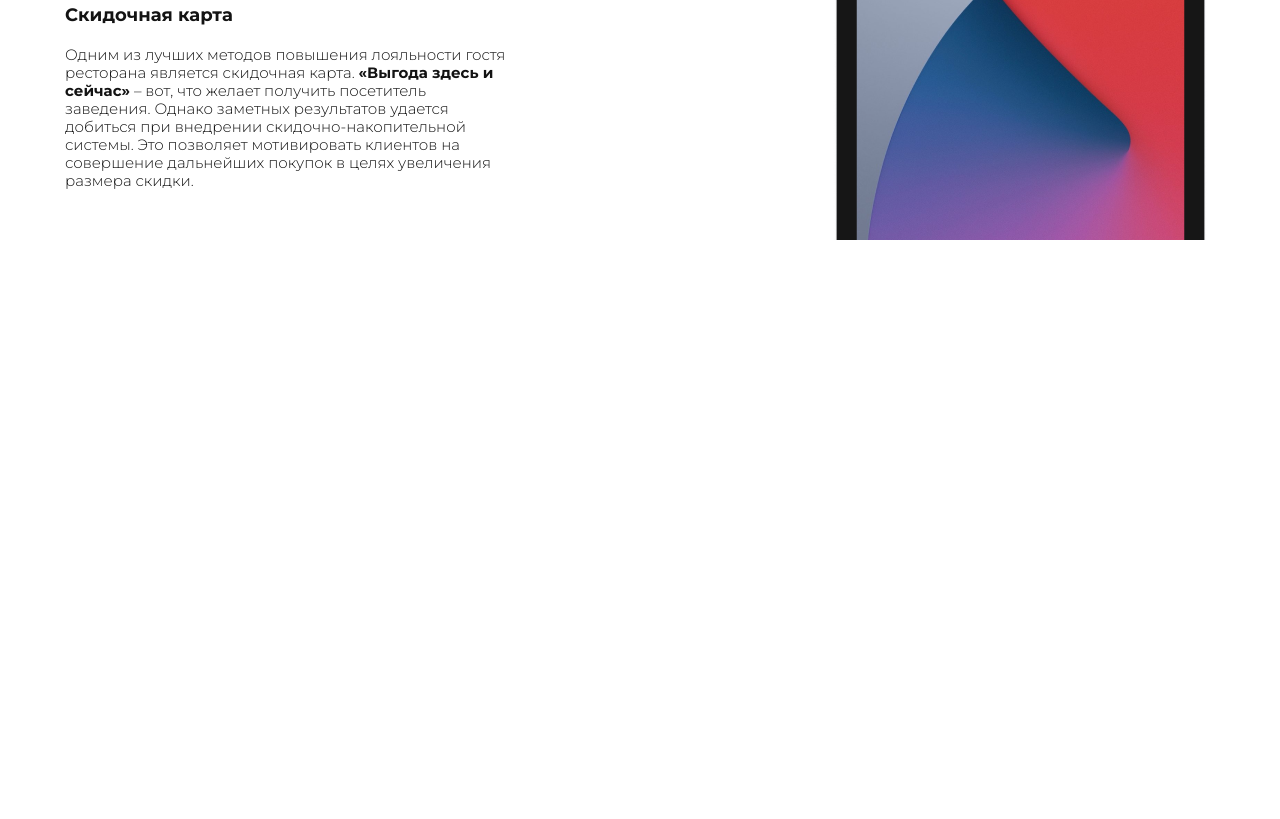
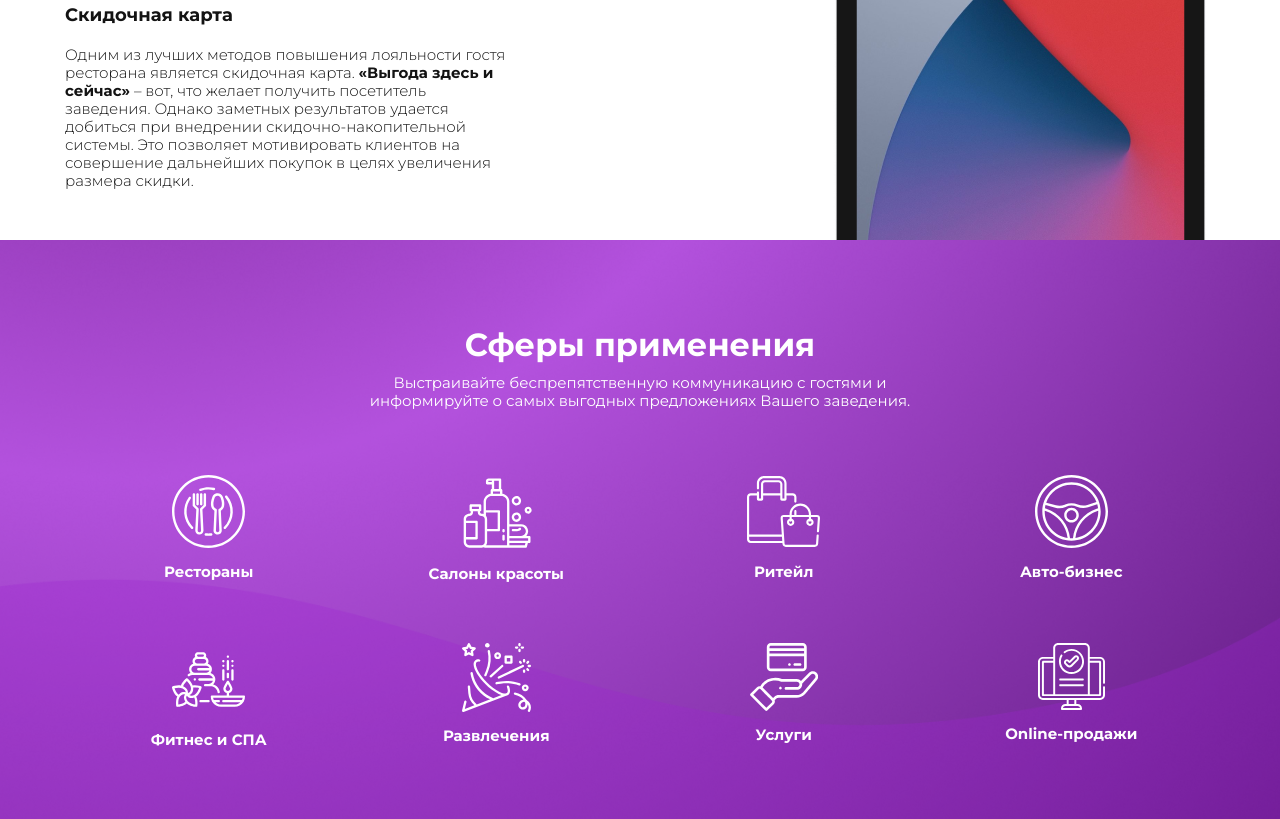
Before and after one commit to kotlyarDG/gaze.github.io, a PHP site: page /wallet.html in a window 1280 px wide. Shown: the part 3858-4677 px from the top of the page. Before the commit the page ends 4098 px from the top, so only its background shows below. Run offline with PHP 8.4, Linux system fonts and the light colour scheme.

Commit message:
scope wallet

```diff
--- /dev/null
+++ b/#source/scss/_scope-wallet.scss
@@ -0,0 +1,86 @@
+.scope-wallet {
+	padding: 85px 0 70px 0;
+	background: url("../../images/system_img/wallet/scope/bg.png") center / cover no-repeat;
+	&__wrapper {
+		max-width: 1250px;
+		margin: 0 auto;
+
+		@media (max-width: $lg) {
+			max-width: 1150px;
+		}
+
+		@media (max-width: $md) {
+			max-width: 930px;
+		}
+
+		@media (max-width: $sm) {
+			max-width: 90%;
+		}
+	}
+
+	&__title {
+		font-weight: 600;
+		font-size: 32px;
+		line-height: 39px;
+		text-align: center;
+		color: #ffffff;
+	}
+
+	&__subtitle {
+		font-size: 15px;
+		line-height: 18px;
+		text-align: center;
+		color: #ffffff;
+		max-width: 550px;
+		margin: 10px auto 0 auto;
+	}
+
+	&__items {
+		margin: 65px 0 0 0;
+	}
+
+	&__row {
+		display: flex;
+		justify-content: space-around;
+		margin: 0 0 60px 0;
+
+		&:last-child {
+			margin: 0 0 0 0;
+		}
+
+		@media (max-width: 650px) {
+			flex-wrap: wrap;
+			margin: 0 0 0 0;
+		}
+	}
+
+	&__item {
+	}
+}
+.item-scope {
+	flex: 0 1 160px;
+	display: flex;
+	flex-direction: column;
+	align-items: center;
+
+	@media (max-width: 650px) {
+		flex: 0 1 50%;
+		margin: 0 0 60px 0;
+	}
+
+	&__img {
+		max-width: 160px;
+		img {
+			max-width: 100%;
+		}
+	}
+
+	&__text {
+		margin: 15px 0 0 0;
+		font-weight: 600;
+		font-size: 15px;
+		line-height: 18px;
+		text-align: center;
+		color: #ffffff;
+	}
+}
--- a/#source/scss/style.scss
+++ b/#source/scss/style.scss
@@ -74,6 +74,7 @@ body {
 @import "about-wallet";
 @import "capabality-wallet";
 @import "cards-wallet";
+@import "scope-wallet";
 
 // Footer
 @import "footer";
--- a/css/style.css
+++ b/css/style.css
@@ -2528,6 +2528,118 @@ body {
   font-weight: bold;
 }
 
+.scope-wallet {
+  padding: 85px 0 70px 0;
+  background: url("../../images/system_img/wallet/scope/bg.png") center/cover no-repeat;
+}
+
+.scope-wallet__wrapper {
+  max-width: 1250px;
+  margin: 0 auto;
+}
+
+@media (max-width: 1336px) {
+  .scope-wallet__wrapper {
+    max-width: 1150px;
+  }
+}
+
+@media (max-width: 1199px) {
+  .scope-wallet__wrapper {
+    max-width: 930px;
+  }
+}
+
+@media (max-width: 991px) {
+  .scope-wallet__wrapper {
+    max-width: 90%;
+  }
+}
+
+.scope-wallet__title {
+  font-weight: 600;
+  font-size: 32px;
+  line-height: 39px;
+  text-align: center;
+  color: #ffffff;
+}
+
+.scope-wallet__subtitle {
+  font-size: 15px;
+  line-height: 18px;
+  text-align: center;
+  color: #ffffff;
+  max-width: 550px;
+  margin: 10px auto 0 auto;
+}
+
+.scope-wallet__items {
+  margin: 65px 0 0 0;
+}
+
+.scope-wallet__row {
+  display: -webkit-box;
+  display: -ms-flexbox;
+  display: flex;
+  -ms-flex-pack: distribute;
+      justify-content: space-around;
+  margin: 0 0 60px 0;
+}
+
+.scope-wallet__row:last-child {
+  margin: 0 0 0 0;
+}
+
+@media (max-width: 650px) {
+  .scope-wallet__row {
+    -ms-flex-wrap: wrap;
+        flex-wrap: wrap;
+    margin: 0 0 0 0;
+  }
+}
+
+.item-scope {
+  -webkit-box-flex: 0;
+      -ms-flex: 0 1 160px;
+          flex: 0 1 160px;
+  display: -webkit-box;
+  display: -ms-flexbox;
+  display: flex;
+  -webkit-box-orient: vertical;
+  -webkit-box-direction: normal;
+      -ms-flex-direction: column;
+          flex-direction: column;
+  -webkit-box-align: center;
+      -ms-flex-align: center;
+          align-items: center;
+}
+
+@media (max-width: 650px) {
+  .item-scope {
+    -webkit-box-flex: 0;
+        -ms-flex: 0 1 50%;
+            flex: 0 1 50%;
+    margin: 0 0 60px 0;
+  }
+}
+
+.item-scope__img {
+  max-width: 160px;
+}
+
+.item-scope__img img {
+  max-width: 100%;
+}
+
+.item-scope__text {
+  margin: 15px 0 0 0;
+  font-weight: 600;
+  font-size: 15px;
+  line-height: 18px;
+  text-align: center;
+  color: #ffffff;
+}
+
 .footer-radar {
   background: -webkit-linear-gradient(328.15deg, #a02fc8 8%, #70178f 71.63%);
   background: -o-linear-gradient(328.15deg, #a02fc8 8%, #70178f 71.63%);
--- a/js/script-wallet.js
+++ b/js/script-wallet.js
@@ -6,8 +6,6 @@ $(document).ready(function () {
 
 	$('.item-card').fadeOut(400);
 	setTimeout(function () { $(`#item-card-${idItem}`).fadeIn(400); }, 400);
-
-
 
 	menuCard.click(function () {
 		itemsCard.fadeOut(400);
--- a/wallet.html
+++ b/wallet.html
@@ -171,6 +171,69 @@
 				</div>
 			</div>
 		</section>
+
+		<section class="scope-wallet">
+			<div class="scope-wallet__wrapper">
+				<p class="scope-wallet__title">Сферы применения</p>
+				<p class="scope-wallet__subtitle">Выстраивайте беспрепятственную коммуникацию с гостями и информируйте о
+					самых выгодных предложениях Вашего заведения.</p>
+				<div class="scope-wallet__items">
+					<div class="scope-wallet__row">
+						<div class="scope-wallet__item item-scope">
+							<div class="item-scope__img">
+								<img src="images/system_img/wallet/scope/01.svg" alt="">
+							</div>
+							<p class="item-scope__text">Рестораны</p>
+						</div>
+						<div class="scope-wallet__item item-scope">
+							<div class="item-scope__img">
+								<img src="images/system_img/wallet/scope/02.svg" alt="">
+							</div>
+							<p class="item-scope__text">Салоны красоты</p>
+						</div>
+						<div class="scope-wallet__item item-scope">
+							<div class="item-scope__img">
+								<img src="images/system_img/wallet/scope/03.svg" alt="">
+							</div>
+							<p class="item-scope__text">Ритейл</p>
+						</div>
+						<div class="scope-wallet__item item-scope">
+							<div class="item-scope__img">
+								<img src="images/system_img/wallet/scope/04.svg" alt="">
+							</div>
+							<p class="item-scope__text">Авто-бизнес</p>
+						</div>
+					</div>
+					<div class="scope-wallet__row">
+						<div class="scope-wallet__item item-scope">
+							<div class="item-scope__img">
+								<img src="images/system_img/wallet/scope/05.svg" alt="">
+							</div>
+							<p class="item-scope__text">Фитнес и СПА</p>
+						</div>
+						<div class="scope-wallet__item item-scope">
+							<div class="item-scope__img">
+								<img src="images/system_img/wallet/scope/06.svg" alt="">
+							</div>
+							<p class="item-scope__text">Развлечения</p>
+						</div>
+						<div class="scope-wallet__item item-scope">
+							<div class="item-scope__img">
+								<img src="images/system_img/wallet/scope/07.svg" alt="">
+							</div>
+							<p class="item-scope__text">Услуги</p>
+						</div>
+						<div class="scope-wallet__item item-scope">
+							<div class="item-scope__img">
+								<img src="images/system_img/wallet/scope/08.svg" alt="">
+							</div>
+							<p class="item-scope__text">Online-продажи</p>
+						</div>
+					</div>
+				</div>
+			</div>
+
+		</section>
 	</div>
 
 
```
Also changed, not shown: images/system_img/wallet/scope/bg.png (added).
